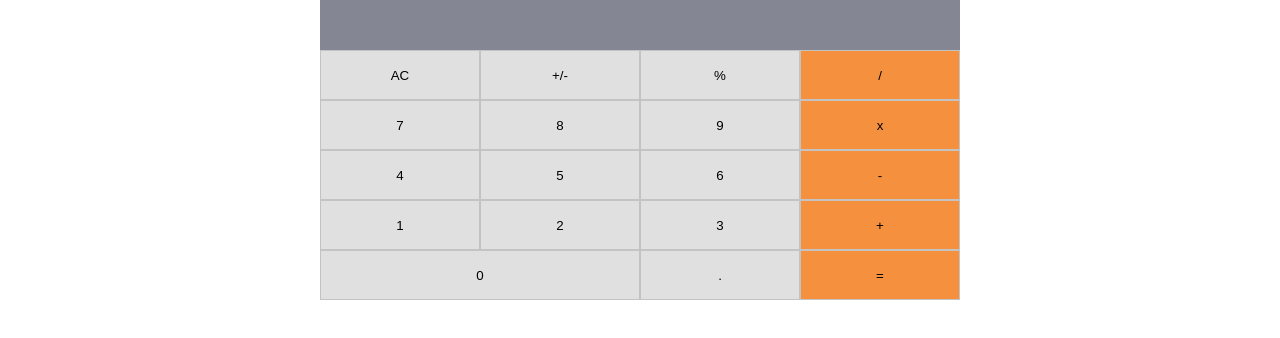
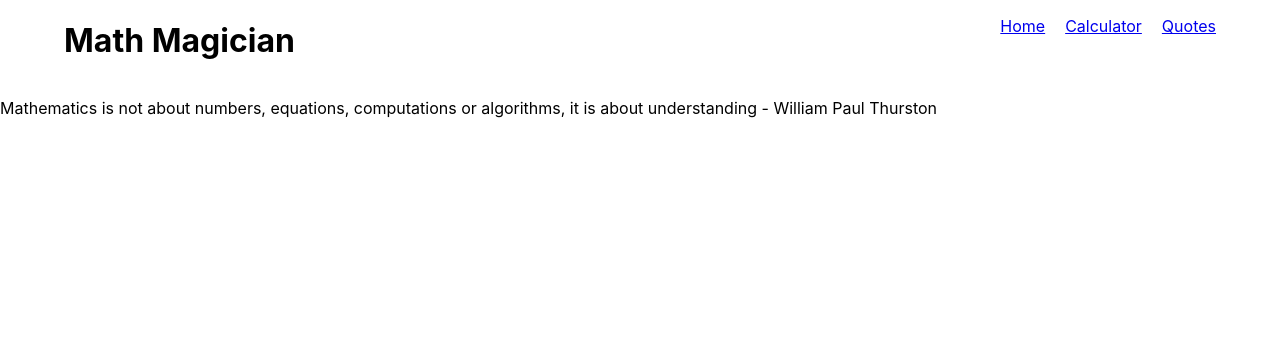
Before and after one commit to MrOmachi/Math-Magician, a React (Create React App) app: page /Qoutes in a window 1280 px wide. Shown: the top 338 px of the page. Built offline with nearby package versions, Linux system fonts and the light colour scheme.

Commit message:
Add browser router to my app routes

```diff
--- a/package.json
+++ b/package.json
@@ -10,6 +10,7 @@
     "gh-pages": "^4.0.0",
     "react": "^18.2.0",
     "react-dom": "^18.2.0",
+    "react-router-dom": "^6.3.0",
     "react-scripts": "5.0.1",
     "web-vitals": "^2.1.4"
   },
--- a/src/App.js
+++ b/src/App.js
@@ -1,16 +1,20 @@
+import { BrowserRouter, Route, Routes } from 'react-router-dom';
 import './App.css';
-import React, { Component } from 'react';
 import Calculator from './components/Calculator';
+import Home from './components/pages/Home';
+import Quotes from './components/Quotes';
 
 // eslint-disable-next-line react/prefer-stateless-function
-class App extends Component {
-  render() {
-    return (
-      <div>
-        <Calculator />
-      </div>
-    );
-  }
+function App() {
+  return (
+    <BrowserRouter>
+      <Routes>
+        <Route path="/Math-Magician" element={<Home />} />
+        <Route path="Calculator" element={<Calculator />} />
+        <Route path="Qoutes" element={<Quotes />} />
+      </Routes>
+    </BrowserRouter>
+  );
 }
 
 export default App;
--- a/src/components/Calculator.js
+++ b/src/components/Calculator.js
@@ -1,5 +1,6 @@
 import React, { Component } from 'react';
 import calculate from './logic/calculator';
+import Navbar from './pages/Navbar';
 
 // eslint-disable-next-line react/prefer-stateless-function
 class Calculator extends Component {
@@ -22,6 +23,7 @@ class Calculator extends Component {
     const { total, next, operation } = this.state;
     return (
       <div>
+        <Navbar />
         <div className="calc">
           <div className="displayScreen">
             {total}
--- /dev/null
+++ b/src/components/Quotes.js
@@ -0,0 +1,16 @@
+import React from 'react';
+import Navbar from './pages/Navbar';
+
+function Quotes() {
+  return (
+    <div>
+      <Navbar />
+      <p>
+        Mathematics is not about numbers, equations, computations or algorithms,
+        it is about understanding - William Paul Thurston
+      </p>
+    </div>
+  );
+}
+
+export default Quotes;
--- a/src/components/pages/Home.js
+++ b/src/components/pages/Home.js
@@ -0,0 +1,21 @@
+import React from 'react';
+import Navbar from './Navbar';
+
+function Home() {
+  return (
+    <div>
+      <Navbar />
+      <h2>Welcome to my page</h2>
+      <p>
+        Lorem ipsum dolor sit amet consectetur adipisicing elit. Dolor ut
+        recusandae maiores dignissimos, accusamus laboriosam velit voluptatum.
+        Necessitatibus molestiae iure aut excepturi eos numquam, perspiciatis
+        laudantium. Porro excepturi doloribus quas odio cupiditate esse, ducimus
+        itaque. Odio quam doloribus ea quos dicta modi omnis dolorem culpa,
+        provident nisi iste beatae adipisci?
+      </p>
+    </div>
+  );
+}
+
+export default Home;
--- a/src/components/pages/Navbar.js
+++ b/src/components/pages/Navbar.js
@@ -0,0 +1,30 @@
+import React from 'react';
+import { Link } from 'react-router-dom';
+
+function Navbar() {
+  const navStyles = {
+    display: 'flex',
+    justifyContent: 'space-between',
+    width: '90%',
+    margin: 'auto',
+  };
+  const listItemStyle = {
+    display: 'flex',
+    gap: '20px',
+    listStyle: 'none',
+  };
+  return (
+    <div className="navigation">
+      <header style={navStyles}>
+        <h1>Math Magician</h1>
+        <ul style={listItemStyle}>
+          <li><Link to="/Math-magician">Home</Link></li>
+          <li><Link to="/Calculator">Calculator</Link></li>
+          <li><Link to="/Quotes">Quotes</Link></li>
+        </ul>
+      </header>
+    </div>
+  );
+}
+
+export default Navbar;
```
Also changed, not shown: src/components/pages/Quotes.js (deleted), 1 other file (tests, documents, lock files or other folders).
